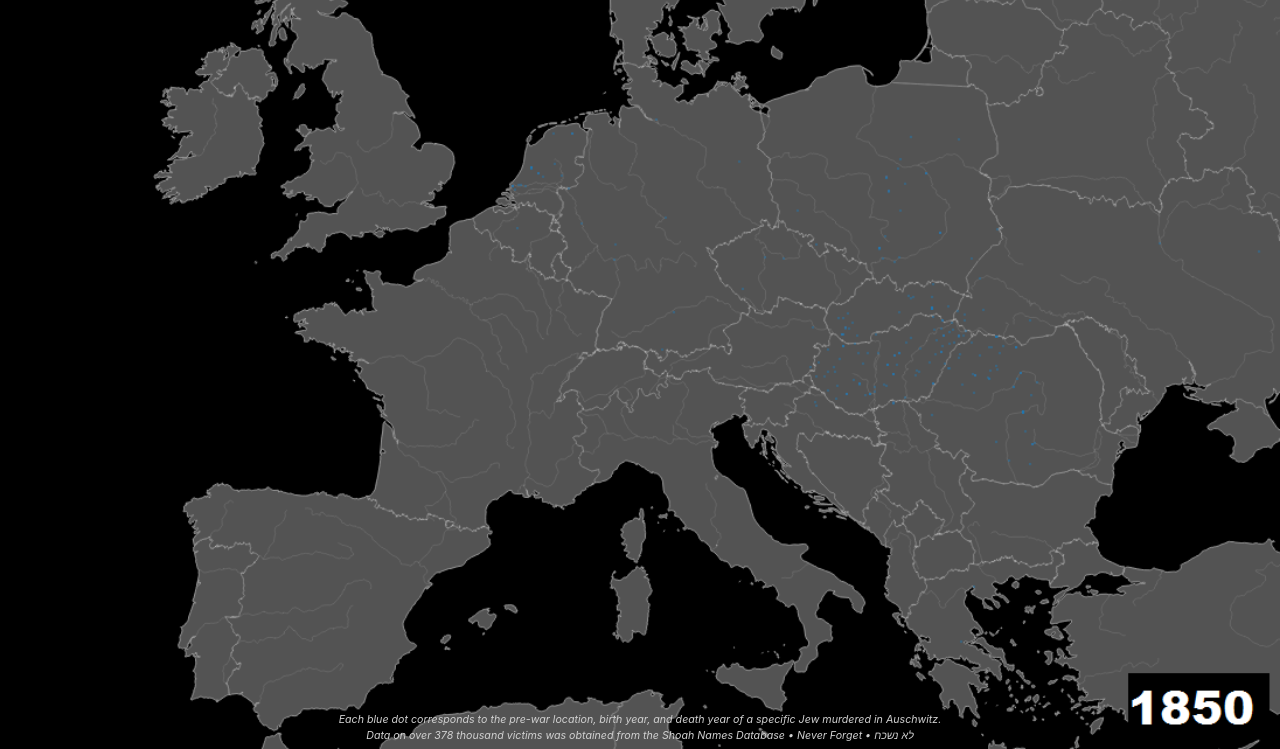
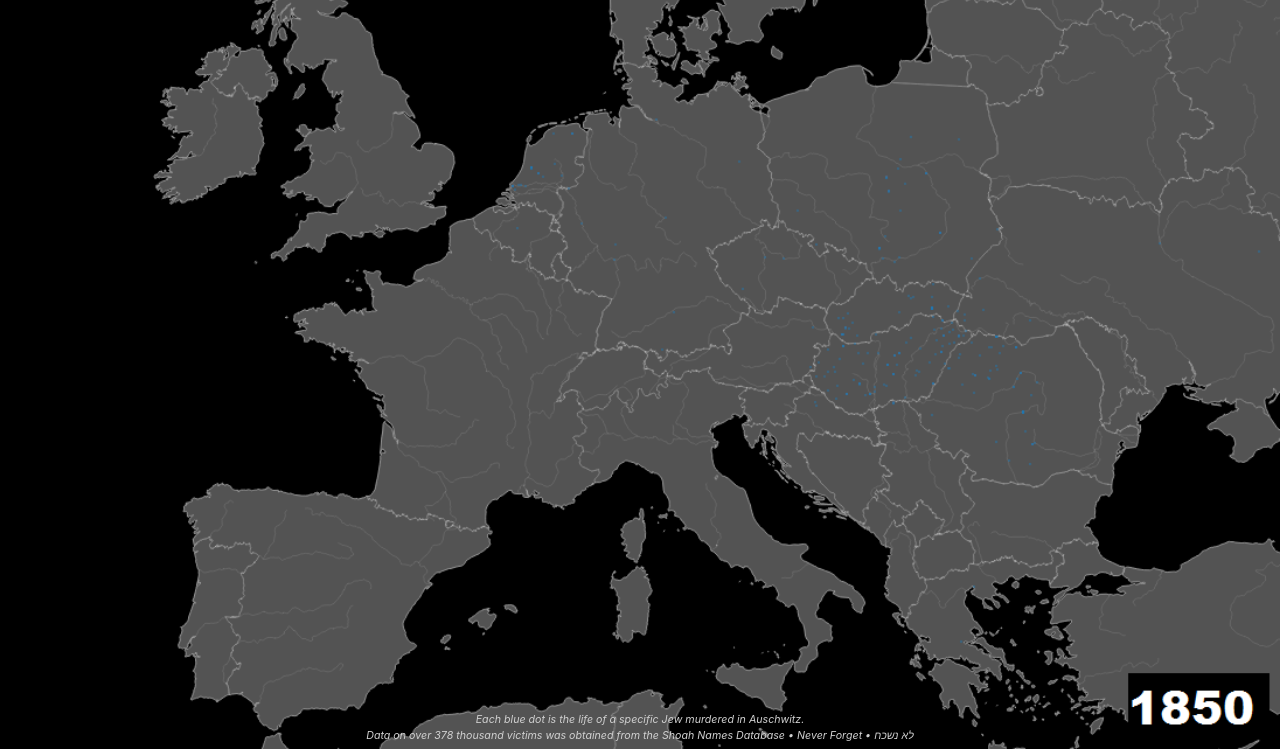
Before and after one commit to xanderdavies/victims-of-auschwitz, a plain HTML site: page index.html in a window 1280 px wide. Shown: the part 51-800 px from the top of the page. Drawn offline with nearby package versions, Linux system fonts and the light colour scheme.

Commit message:
Update index.html

```diff
--- a/index.html
+++ b/index.html
@@ -48,7 +48,7 @@
         </nav>
         <div class="footer">
 
-            <p1><i>Each blue dot corresponds to the pre-war location, birth year, and death year of a specific Jew murdered in Auschwitz.</i></p1>
+            <p1><i>Each blue dot is the life of a specific Jew murdered in Auschwitz.</i></p1>
             <br>
             <p1><i>Data on over 378 thousand victims was obtained from the <a href="https://yvng.yadvashem.org/index.html?language=en&gclid=Cj0KCQiAz53vBRCpARIsAPPsz8XpLGmhd4bSW1qLG0oou2SKzSpZn_bJO8_bJt4qGH89YoY_g2mrGRsaAiYREALw_wcB">
                     Shoah Names Database</a> • Never Forget • לא נשכח</i></p1>
```
